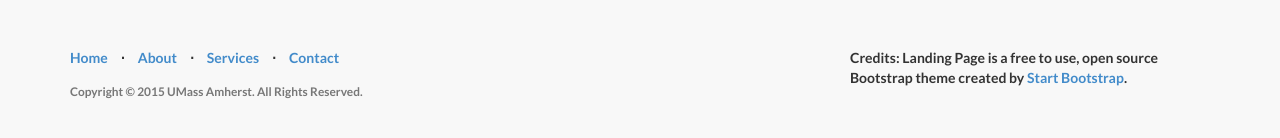
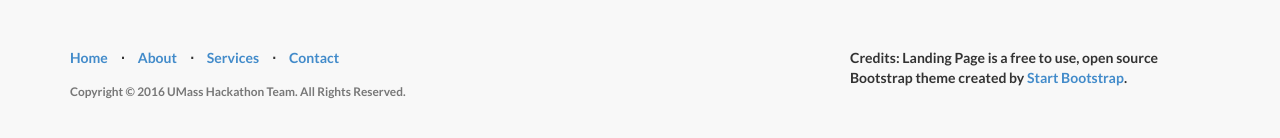
Before and after one commit to UMassHackathonTeam/UMassHackathonTeam.github.io, a Jekyll site: the page built from index.html, in a window 1280 px wide and 900 px high, scrolled down 1755 px. Shown: the part 750-888 px from the top of the window. Built offline with Jekyll 4.4.1, drawn with Linux system fonts in a browser that asks for light colours.

Commit message:
Updated footer info

```diff
--- a/_config.yml
+++ b/_config.yml
@@ -8,7 +8,7 @@
 author: UMass Web Team
 description: > # "Write an awesome description for your new site here.
  This is the official page for the UMass Hackathon Team!
-copyright: 'Copyright &copy; 2015 UMass Amherst. All Rights Reserved.'
+copyright: 'Copyright &copy; 2016 UMass Hackathon Team. All Rights Reserved.'
 credits: 'Credits: Landing Page is a free to use, open source Bootstrap theme created by <a href="http://startbootstrap.com/">Start Bootstrap</a>.'
 
 # ----------------------- #
```
